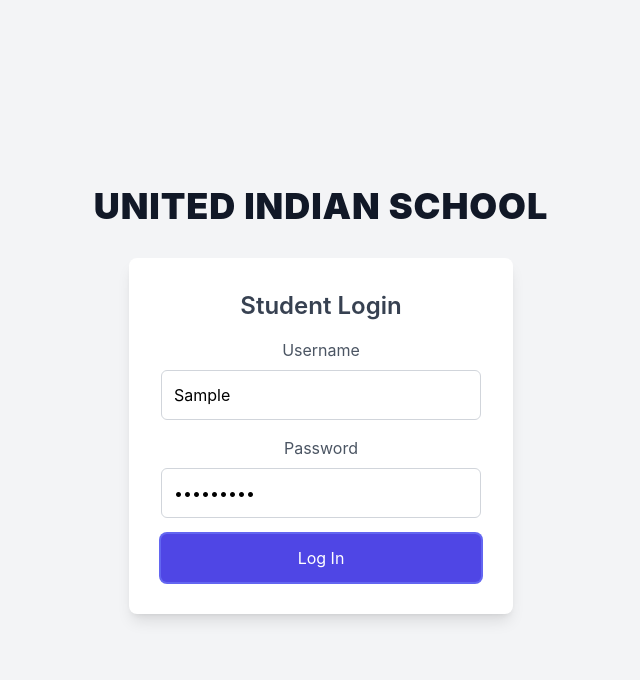
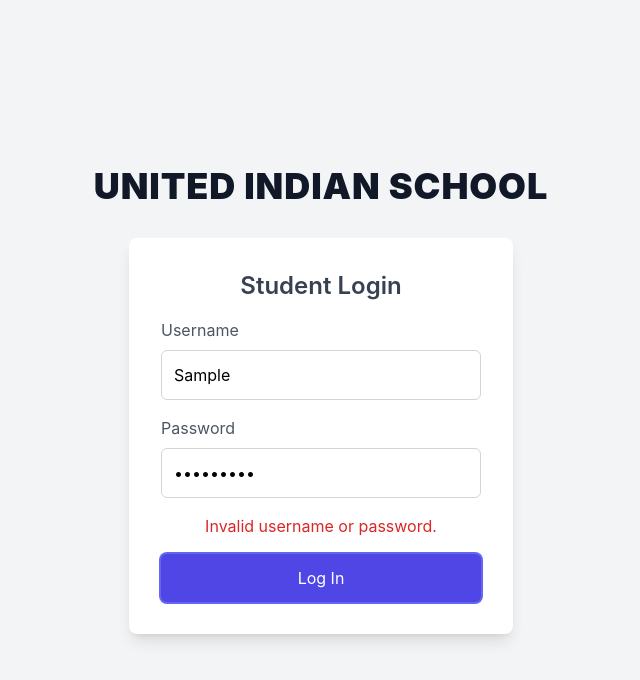
Before and after one commit to nikitha2000/student-app, a React (Create React App) app: page / in a window 1280 px wide. Both pictures are taken after typing "Sample", "Sample123" into the empty fields and a click on the button "Log In". Shown: the top 680 px of the page, without its empty margins (319-959 px from the left). Built offline with nearby package versions, Linux system fonts and the light colour scheme.

Commit message:
login succefull or not

```diff
--- /dev/null
+++ b/db.json
@@ -0,0 +1,24 @@
+{
+    "users": [
+      {
+        "username": "nikitha",
+        "password": "123"
+      },
+      {
+        "username": "joemon",
+        "password": "456"
+      },
+      {
+        "username": "rinta",
+        "password": "789"
+      },
+      {
+        "username": "shaji",
+        "password": "2024"
+      },
+      {
+        "username": "jolu",
+        "password": "decem"
+      }
+    ]
+  }
--- a/package.json
+++ b/package.json
@@ -4,6 +4,7 @@
   "private": true,
   "dependencies": {
     "cra-template": "1.2.0",
+    "json-server": "^1.0.0-beta.3",
     "react": "^19.0.0",
     "react-dom": "^19.0.0",
     "react-scripts": "5.0.1",
--- a/src/App.tsx
+++ b/src/App.tsx
@@ -2,16 +2,12 @@
 import Login from "./pages/Login";
 import "./App.css";
 
-function App() {
-  const handleLogin = (username: string, password: string) => {
-    console.log("Login details:", username, password);
-  };
-
+const App = () => {
   return (
-    <div className="text-center">
-      <Login onLogin = {handleLogin} />
+    <div>
+      <Login />
     </div>
   );
-}
+};
 
 export default App;
--- a/src/pages/Login.tsx
+++ b/src/pages/Login.tsx
@@ -1,22 +1,37 @@
 import React, { useState } from "react";
+import db from 'db.json';
 
-interface LoginProps {
-  onLogin: (username: string, password: string) => void;
+interface User {
+  username: string;
+  password: string;
 }
 
-const Login = ({ onLogin }: LoginProps) => {
+const Login = () => {
   const [username, setUsername] = useState<string>("");
   const [password, setPassword] = useState<string>("");
+  const [errorMessage, setErrorMessage] = useState<string>("");
+
+  const users: User[] = db.users;
 
   const handleSubmit = (e: React.FormEvent) => {
     e.preventDefault();
-    onLogin(username, password);
+
+    const foundUser = users.find(
+      (user) => user.username === username && user.password === password
+    );
+
+    if (foundUser) {
+      alert("Login successful!");
+      setErrorMessage("");
+    } else {
+      setErrorMessage("Invalid username or password.");
+    }
   };
 
   return (
     <div className="flex flex-col items-center justify-center h-screen bg-gray-100">
-      <h1 className="font-black text-4xl text-gray-900 pb-8 tracking-wide uppercase pb-8 ">
-        United Indian school
+      <h1 className="font-black text-4xl text-gray-900 pb-8 tracking-wide uppercase pb-8">
+        United Indian School
       </h1>
       <div className="w-full max-w-sm p-8 space-y-4 bg-white rounded-lg shadow-lg">
         <h2 className="text-2xl font-semibold text-center text-gray-700">
@@ -52,6 +67,10 @@
             />
           </div>
 
+          {errorMessage && (
+            <div className="text-red-600 text-center mt-2">{errorMessage}</div>
+          )}
+
           <button
             type="submit"
             className="w-full p-3 mt-4 text-white bg-indigo-600 rounded-md hover:bg-indigo-700 focus:outline-none focus:ring-2 focus:ring-indigo-500"
--- a/tsconfig.json
+++ b/tsconfig.json
@@ -14,6 +14,8 @@
         },
         "include": [
             "src/**/*.ts",
-            "src/**/*.tsx"
+            "src/**/*.tsx",
+            "lib/**/*.ts",
+            "utils/**/*.ts"
         ]
     }
```
Also changed, not shown: 1 other file (tests, documents, lock files or other folders).
